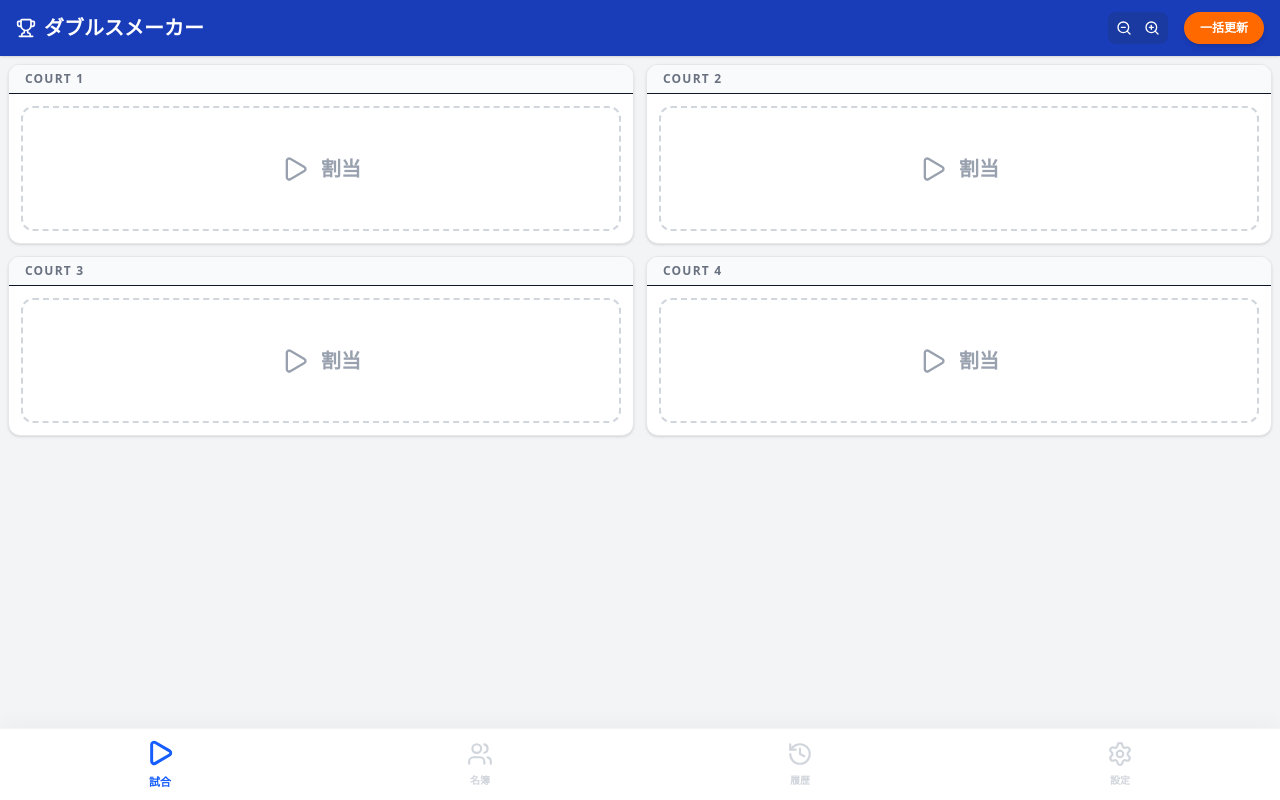
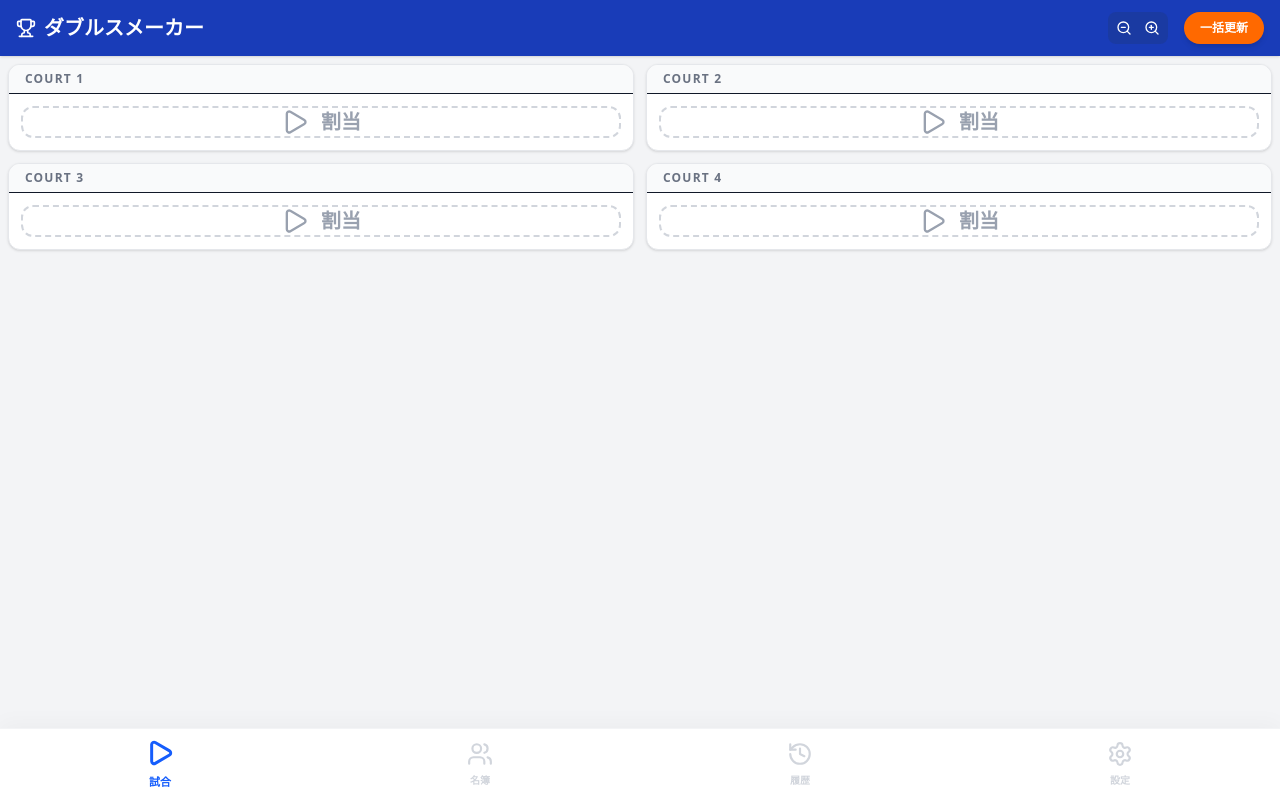
Before and after one commit to chumoon2424/doubles-app, a Next.js app: page / in a window 1280 px wide. Built offline with nearby package versions, Linux system fonts and the light colour scheme.

Commit message:
Update page.tsx

```diff
--- a/app/page.tsx
+++ b/app/page.tsx
@@ -341,7 +341,6 @@ export default function DoublesMatchupApp() {
       const byLevel = { A: [] as Member[], B: [] as Member[], C: [] as Member[] };
       sortedUnits.forEach(u => u.members.forEach(m => byLevel[m.level].push(m)));
 
-      // 修正箇所：試合数が少ない人がいるレベルから優先的に探す
       const priorityLevels: Level[] = [];
       for (const unit of sortedUnits) {
         const level = unit.members[0].level;
@@ -510,19 +509,19 @@ export default function DoublesMatchupApp() {
 
       <main className="p-2 w-full max-w-[1400px] mx-auto">
         {activeTab === 'dashboard' && (
-          <div className="grid grid-cols-1 landscape:grid-cols-2 lg:grid-cols-2 gap-3">
+          <div className="grid grid-cols-1 landscape:grid-cols-2 gap-3">
             {courts.map(court => (
               <div
                 key={court.id}
                 className="bg-white rounded-xl shadow-sm border border-gray-200 overflow-hidden flex flex-col"
-                style={{ height: `${180 * config.zoomLevel}px` }}
+                style={{ height: `calc((100vw > 100vh ? 40vh : 20vh) * ${config.zoomLevel})` }}
               >
                 <div className="bg-gray-50 px-4 py-1.5 border-b flex justify-between items-center shrink-0">
                   <span className="font-bold text-xs text-gray-500 uppercase tracking-widest">Court {court.id} {getLevelBadge(court.match?.level)}</span>
                 </div>
-                <div className="flex-1 p-3 flex flex-col justify-center h-full">
+                <div className="flex-1 p-3 flex flex-col overflow-hidden">
                   {court.match ? (
-                    <div className="flex items-center gap-2 h-full">
+                    <div className="flex items-center gap-2 flex-1 overflow-hidden">
                       <div className="flex-1 grid grid-cols-2 gap-2 h-full">
                         <div className="bg-blue-50 rounded-lg flex flex-col justify-center items-center border border-blue-100 px-2 overflow-hidden py-1">
                           <div className="w-full text-center leading-tight mb-1 font-black text-blue-900 whitespace-nowrap overflow-hidden text-ellipsis" style={{ fontSize: getDynamicFontSize(members.find(m => m.id === court.match?.p1)?.name) }}>
@@ -544,9 +543,11 @@ export default function DoublesMatchupApp() {
                       <button onClick={() => finishMatch(court.id)} className="bg-gray-800 text-white px-5 h-full rounded-lg font-bold text-sm lg:text-lg shrink-0 flex items-center shadow-inner">終了</button>
                     </div>
                   ) : (
-                    <button onClick={() => generateNextMatch(court.id)} className="w-full h-full border-2 border-dashed border-gray-300 text-gray-400 font-bold text-xl rounded-xl flex items-center justify-center gap-3 hover:bg-gray-50 transition-colors">
-                      <Play size={28} /> 割当
-                    </button>
+                    <div className="flex-1 flex flex-col">
+                      <button onClick={() => generateNextMatch(court.id)} className="flex-1 w-full h-full border-2 border-dashed border-gray-300 text-gray-400 font-bold text-xl rounded-xl flex items-center justify-center gap-3 hover:bg-gray-50 transition-colors">
+                        <Play size={28} /> 割当
+                      </button>
+                    </div>
                   )}
                 </div>
               </div>
@@ -629,7 +630,6 @@ export default function DoublesMatchupApp() {
                           >
                             <LinkIcon size={16} className="text-gray-400" />
                             {candidate.name}
-                            <span className="text-xs text-gray-400 ml-auto font-normal">Level {candidate.level}</span>
                           </button>
                         ))}
                       {members.filter(m => m.id !== editingPairMemberId && m.isActive && (!m.fixedPairMemberId || m.fixedPairMemberId === editingPairMemberId) && m.level === members.find(x => x.id === editingPairMemberId)?.level).length === 0 && (
```
